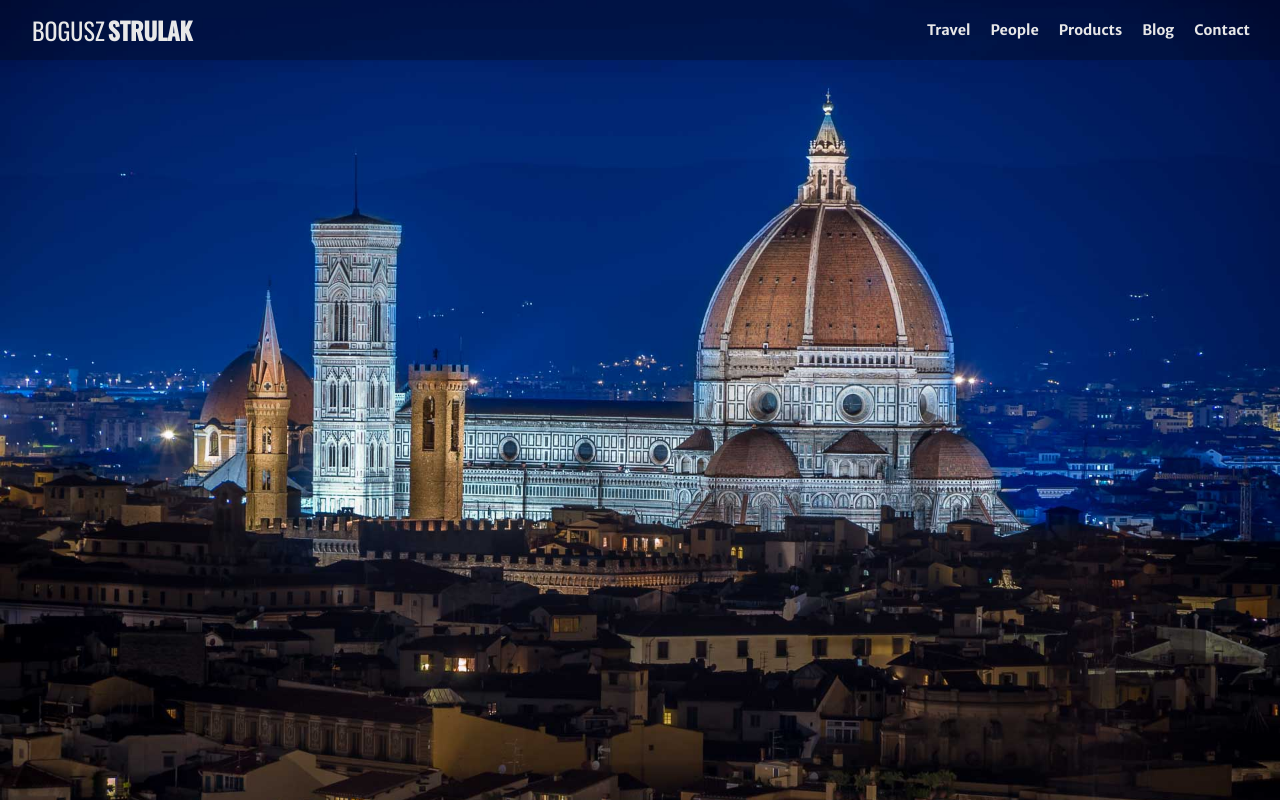
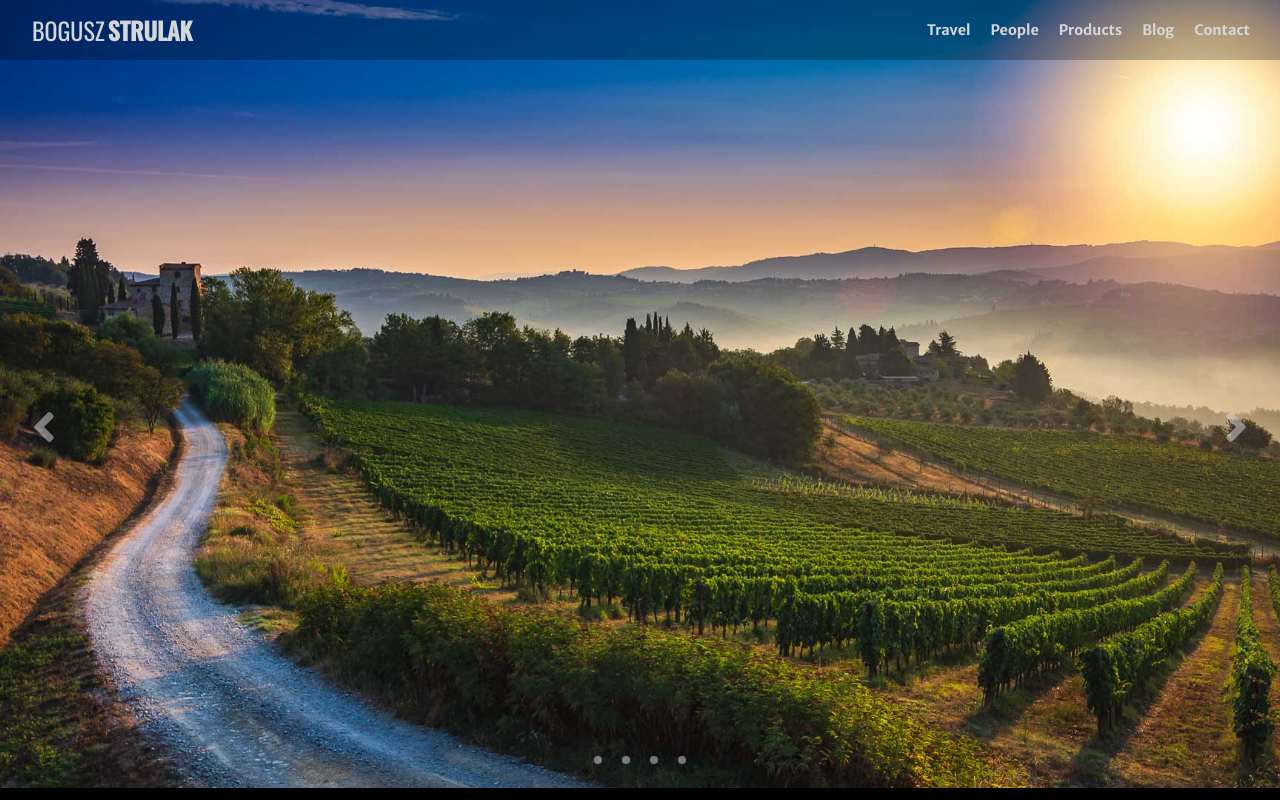
Before and after one commit to bstrulak/mysite, a Gatsby site: page / in a window 1280 px wide. Built offline with nearby package versions, Linux system fonts and the light colour scheme; Gatsby itself is replaced by a stand-in of ours.

Commit message:
Adds background slider

```diff
--- a/gatsby-config.js
+++ b/gatsby-config.js
@@ -9,5 +9,11 @@ module.exports = {
                 `gatsby-plugin-styled-components`,
                 `gatsby-transformer-sharp`,
                 `gatsby-plugin-sharp`,
+                {
+                        resolve: `gatsby-source-filesystem`,
+                        options: {
+                                path: `${__dirname}/src/data/images`,
+                        },
+                },
         ],
 }
--- a/package.json
+++ b/package.json
@@ -23,6 +23,7 @@
     "gatsby-plugin-sharp": "^2.0.29",
     "gatsby-plugin-styled-components": "^3.0.7",
     "gatsby-plugin-typography": "^2.2.10",
+    "gatsby-source-filesystem": "^2.0.27",
     "gatsby-transformer-sharp": "^2.1.17",
     "react": "^16.8.4",
     "react-dom": "^16.8.4",
--- /dev/null
+++ b/src/components/bgslider.js
@@ -0,0 +1,167 @@
+import React from 'react'
+import { Link, PageRenderer } from 'gatsby'
+import styled from 'styled-components'
+import Img from 'gatsby-image'
+import { FaAngleLeft, FaAngleRight } from 'react-icons/fa'
+import { theme } from '../utils/theme'
+import Image from './image'
+
+export default class Menu extends React.Component {
+        render() {
+                const Wrapper = styled.div`
+                        display: block;
+                        background: #000;
+                        overflow: hidden;
+                        position: absolute;
+                        left: 0;
+                        right: 0;
+                        top: 0;
+                        bottom: 0;
+                        text-align: center;
+
+                        .slider-pagination {
+                                position: absolute;
+                                bottom: 30px;
+                                z-index: 1000;
+                                align-items: center;
+                                left: 0;
+                                right: 0;
+                                margin-left: auto;
+                                margin-right: auto;
+                        }
+                        .slide-1{
+                            opacity: 1;
+                            transition: opacity 2s ease-in-out;
+                        }
+
+                        .slide-2 {
+                            opacity: 0;
+                            transition: opacity 2s ease-in-out;
+                        }
+
+                        .slide-3{
+                            opacity: 0;
+                            transition: opacity 2s ease-in-out;
+                        }
+
+                        .slide-4 {
+                            opacity: 0;
+                            transition: opacity 2s ease-in-out;
+                        }
+
+                        .slide-radio1:checked ~ .slider-pagination .page1,
+                        .slide-radio2:checked ~ .slider-pagination .page2,
+                        .slide-radio3:checked ~ .slider-pagination .page3,
+                        .slide-radio4:checked ~ .slider-pagination .page4 {
+                                width: 8px;
+                                height: 8px;
+                                background: ${({ theme }) => theme.colors.white};
+                        }
+                        .slide-radio1:checked ~ .slide-1 {
+                            opacity: 1;
+                            transition: opacity 2s ease-in-out;
+                          }
+                          .slide-radio2:checked ~ .slide-2 {
+                            opacity: 1;
+                            transition: opacity 2s ease-in-out;
+                          }
+                          .slide-radio3:checked ~ .slide-3 {
+                            opacity: 1;
+                            transition: opacity 2s ease-in-out;
+                          }
+                          .slide-radio4:checked ~ .slide-4 {
+                            opacity: 1;
+                            transition: opacity 2s ease-in-out;
+                          }
+                `
+
+                const PaginationLabel = styled.label`
+                        width: 8px;
+                        height: 8px;
+                        border-radius: 50%;
+                        display: inline-block;
+                        background: ${({ theme }) => theme.colors.transparent};
+                        margin: 0 10px;
+                        cursor: pointer;
+                        :checked {
+                                width: 8px;
+                                height: 8px;
+                                background: ${({ theme }) => theme.colors.white};
+                        }
+                `
+                const SliderArrows = styled.div`
+                        position: absolute;
+                        z-index: 1000;
+                        top: 50%;
+                        font-size: 3em;
+                        width: 100%;
+                        padding-left: 20px;
+                        padding-right: 20px;
+                        display: flex;
+
+                        justify-content: space-between;
+
+                        a {
+                                color: ${({ theme }) => theme.colors.transparent};
+                                display: block;
+                        }
+                `
+                const Slider = styled.div`
+                width: 100%;
+                height: 100vh;
+                position: absolute;
+                left: 0;
+                top: 0;
+                padding: 0;
+                opacity: 1;
+                z-index: 0;
+                display: flex;
+                flex-direction: row;
+                flex-wrap: wrap;
+                align-items: center;
+                justify-content: center;
+                align-content: center;
+
+
+                `
+                const Image = styled.img`
+                padding: 0;
+                top: 0;
+                left: 0;
+                right: 0;
+                bottom: 0;
+                object-fit: cover;
+                object-position: center center;
+                height: 100vh;
+                width: 100%;
+                `
+
+                return (
+                        <Wrapper>
+                                <input type="radio" name="slider" id="slider_1" className="slide-radio1" />
+                                <input type="radio" name="slider" id="slider_2" className="slide-radio2" />
+                                <input type="radio" name="slider" id="slider_3" className="slide-radio3" />
+                                <input type="radio" name="slider" id="slider_4" className="slide-radio4" />
+                                <div className="slider-pagination">
+                                        <PaginationLabel for="slider_1" className="page1" />
+                                        <PaginationLabel for="slider_2" className="page2" />
+                                        <PaginationLabel for="slider_3" className="page3" />
+                                        <PaginationLabel for="slider_4" className="page4" />
+                                </div>
+                                <SliderArrows>
+                                        <a href="javascript:void(0);" className="slider_left" onClick="myFunction()">
+                                                <FaAngleLeft />
+                                        </a>
+                                        <a href="javascript:void(0);" className="slider_right" onClick="myFunction()">
+                                                <FaAngleRight />
+                                        </a>
+                                </SliderArrows>
+                                <Slider className="slider slide-1"><Image src="images/background/bg1.jpg"  /></Slider>
+                                <Slider className="slider slide-2"><Image src="images/background/bg2.jpg"  /></Slider>
+                                <Slider className="slider slide-3"><Image src="images/background/bg3.jpg"  /></Slider>
+                                <Slider className="slider slide-4"><Image src="images/background/bg4.jpg"  /></Slider>
+
+                        </Wrapper>
+                )
+        }
+}
--- /dev/null
+++ b/src/components/image.js
@@ -0,0 +1,20 @@
+import React from 'react'
+import Img from 'gatsby-image'
+import { StaticQuery, graphql } from 'gatsby'
+
+const Image = () => (
+        <StaticQuery
+                query={graphql`
+                        query {
+                                placeholderImage: file(relativePath: { eq: "backgrounds/bg1.jpg" }) {
+                                        childImageSharp {
+                                                fluid(maxWidth: 2520) {
+                                                        ...GatsbyImageSharpFluid
+                                                }
+                                        }
+                                }
+                        }
+                `}
+                render={data => <Img fluid={data.placeholderImage.childImageSharp.fluid} />}
+        />
+)
--- a/src/components/menu.js
+++ b/src/components/menu.js
@@ -17,6 +17,7 @@ export default class Menu extends React.Component {
         render() {
                 const Header = styled.header`
                         position: fixed;
+                        z-index: 999;
                         background-color: ${({ theme }) => theme.colors.light};
                         color: ${({ theme }) => theme.colors.dark};
                         width: 100%;
--- a/src/layout/layout.js
+++ b/src/layout/layout.js
@@ -6,11 +6,6 @@ const GlobalStyle = createGlobalStyle`
   body {
     padding: 0;
     margin: 0;
-    height: 100vh;
-    background-image: url("../images/background/background.jpg");
-  height: 100vh;
-  background-size: cover;
-  background-position: center;
     overflow-x: hidden;
   }
 
--- a/src/pages/index.js
+++ b/src/pages/index.js
@@ -1,12 +1,20 @@
 import React from 'react'
 import styled from 'styled-components'
+import { Link, graphql } from 'gatsby'
+import Img from 'gatsby-image'
 import Layout from '../layout/layout'
 import Menu from '../components/menu'
+import BgSlider from '../components/bgslider'
 
-const IndexPage = () => (
+const IndexPage = props => (
         <Layout>
                 <Menu />
+
+                <BgSlider />
+
         </Layout>
 )
+/*
 
+ */
 export default IndexPage
--- a/src/utils/colors.js
+++ b/src/utils/colors.js
@@ -1,8 +1,9 @@
 export const colors = {
-        white: '#FFFFFF',
+        white: 'rgba(232, 232, 232, 1)',
         primary: '#3EC2E9',
-        light: 'rgba(232, 232, 232, 1)',
+        light: '#d6d6d6',
+        transparent: 'rgba(221, 221, 221, 0.5)',
         bgresp: 'rgba(0, 0, 0, 0.25)',
-        dark: '#0F1C21',
+        dark: '#212529',
         orange: '#f4623a',
 }
```
Also changed, not shown: src/data/images/backgrounds/bg1.jpg (added), src/data/images/backgrounds/bg2.jpg (added), src/data/images/backgrounds/bg3.jpg (added), src/data/images/backgrounds/bg4.jpg (added), static/images/background/bg1.jpg (added), static/images/background/bg2.jpg (renamed from static/images/background/background.jpg), static/images/background/bg3.jpg (added), static/images/background/bg4.jpg (added), 1 other file.
